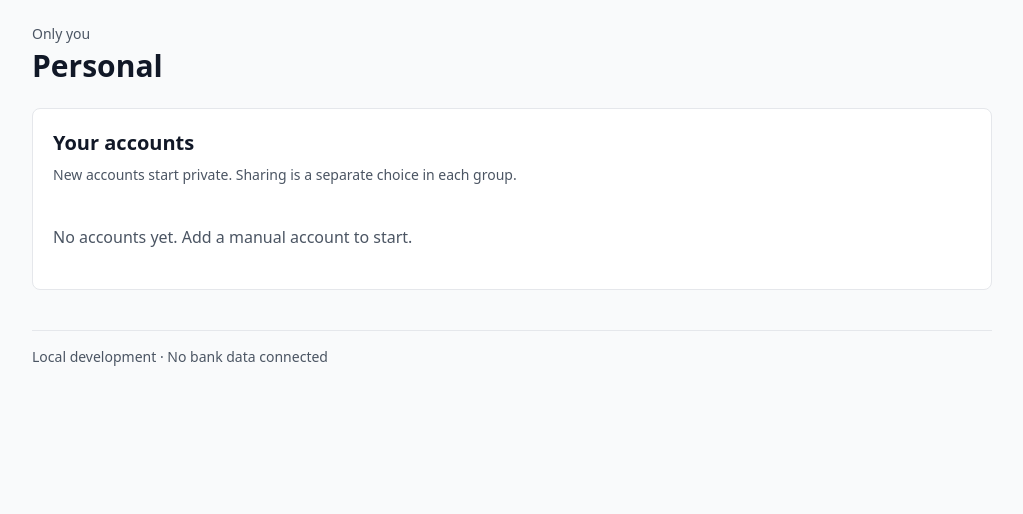
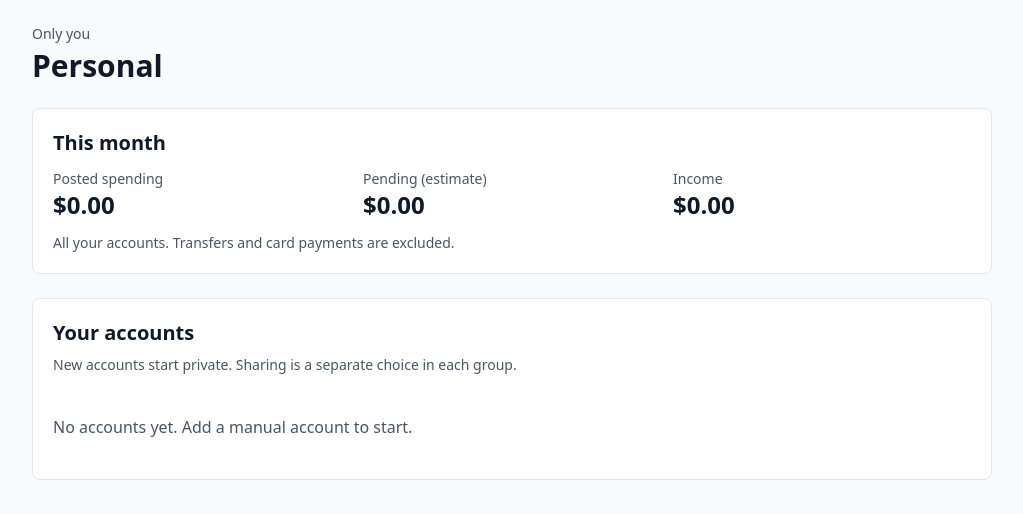
Before and after one commit to kah-eru/budget, a Django app: page /workspaces/1/ in a window 1280 px wide. Shown: the part 165-679 px from the top of the page, without its empty margins (128-1151 px from the left). Run offline with Django 5.2, Linux system fonts and the light colour scheme; the visitor is signed in with stand-in values (Sample User, id 1); data comes from the database, SQL or seed files in the repository; data that the repository does not hold is empty; style sheets or scripts are compiled from the project's sources; parts of the project's set-up code (start-up, migrations or seed data) failed here and were passed over.

Commit message:
feat: add manual transactions and monthly spending totals
Integer-cent USD transactions with expense/refund/income/transfer
classification, owner-only add/edit, central reporting.spending() over
visible accounts, and a this-month summary per workspace. Writes bump
data_revision for every workspace the account is visible in.

Co-Authored-By: Claude Opus 5.5 (1M context) <noreply@anthropic.com>

```diff
--- a/assets/app.css
+++ b/assets/app.css
@@ -6,9 +6,9 @@
 
 @layer base {
   body { font-family: ui-sans-serif, system-ui, sans-serif; }
-  a, button, input { touch-action: manipulation; }
+  a, button, input, select { touch-action: manipulation; }
   a, button { overflow-wrap: anywhere; }
-  input:not([type="hidden"]):not([type="checkbox"]) {
+  input:not([type="hidden"]):not([type="checkbox"]), select {
     @apply block min-h-11 w-full rounded-lg border border-gray-300 bg-gray-50 p-3 text-base text-gray-900;
   }
   input[type="checkbox"] {
--- a/budget/models.py
+++ b/budget/models.py
@@ -66,3 +66,22 @@ class MembershipNotice(models.Model):
     recipient = models.ForeignKey(settings.AUTH_USER_MODEL, on_delete=models.CASCADE)
     member_name = models.CharField(max_length=150)
     created_at = models.DateTimeField(auto_now_add=True)
+
+
+class Transaction(models.Model):
+    # Positive cents; classification decides whether it adds to or reduces spending.
+    CLASSIFICATIONS = [("expense", "Expense"), ("refund", "Refund"), ("income", "Income"), ("transfer", "Transfer or card payment")]
+    account = models.ForeignKey(Account, on_delete=models.CASCADE, related_name="transactions")
+    posted_on = models.DateField()
+    amount_cents = models.BigIntegerField()
+    currency = models.CharField(max_length=3, default="USD", editable=False)
+    classification = models.CharField(max_length=10, choices=CLASSIFICATIONS, default="expense")
+    pending = models.BooleanField(default=False)
+    description = models.CharField(max_length=200, blank=True)
+
+    class Meta:
+        indexes = [models.Index(fields=["account", "posted_on", "id"])]
+        constraints = [
+            models.CheckConstraint(condition=Q(amount_cents__gt=0), name="transaction_amount_positive"),
+            models.CheckConstraint(condition=Q(currency="USD"), name="transaction_usd_only"),
+        ]
--- /dev/null
+++ b/budget/reporting.py
@@ -0,0 +1,20 @@
+from django.db.models import Q, Sum
+from django.db.models.functions import Coalesce
+
+from .models import Transaction
+from .permissions import visible_accounts
+
+
+def spending(user, workspace, start, end):
+    """Net spending in cents for [start, end]: expenses minus refunds; transfers never count."""
+    rows = Transaction.objects.filter(account__in=visible_accounts(user, workspace), posted_on__range=(start, end))
+
+    def total(q):
+        return Coalesce(Sum("amount_cents", filter=q), 0)
+
+    expense, refund, income = Q(classification="expense"), Q(classification="refund"), Q(classification="income")
+    posted, pending = Q(pending=False), Q(pending=True)
+    t = rows.aggregate(
+        pe=total(posted & expense), pr=total(posted & refund), qe=total(pending & expense), qr=total(pending & refund), inc=total(posted & income),
+    )
+    return {"posted_cents": t["pe"] - t["pr"], "pending_cents": t["qe"] - t["qr"], "income_cents": t["inc"]}
--- a/budget/templates/budget/workspace.html
+++ b/budget/templates/budget/workspace.html
@@ -1,9 +1,19 @@
 {% extends 'budget/base.html' %}
+{% load money %}
 {% block content %}
 <div class="mb-6 flex flex-wrap items-start justify-between gap-4">
   <div><p class="mb-1 text-sm text-gray-600">{% if workspace.is_personal %}Only you{% else %}Shared workspace{% endif %}</p><h1 class="break-words text-3xl font-semibold">{{ workspace.name }}</h1></div>
   {% if not workspace.is_personal %}<a class="primary" href="{% url 'sharing' workspace.pk %}">Manage sharing</a>{% endif %}
 </div>
+<section aria-labelledby="month-title" class="mb-6 rounded-lg border border-gray-200 bg-white p-5">
+  <h2 id="month-title" class="mb-3 text-xl font-semibold">This month</h2>
+  <dl class="grid grid-cols-1 gap-3 sm:grid-cols-3">
+    <div><dt class="text-sm text-gray-600">Posted spending</dt><dd class="text-2xl font-semibold tabular-nums">{{ month.posted_cents|dollars }}</dd></div>
+    <div><dt class="text-sm text-gray-600">Pending (estimate)</dt><dd class="text-2xl font-semibold tabular-nums">{{ month.pending_cents|dollars }}</dd></div>
+    <div><dt class="text-sm text-gray-600">Income</dt><dd class="text-2xl font-semibold tabular-nums">{{ month.income_cents|dollars }}</dd></div>
+  </dl>
+  <p class="mt-3 text-sm text-gray-600">{% if workspace.is_personal %}All your accounts.{% else %}Only accounts shared with this group.{% endif %} Transfers and card payments are excluded.</p>
+</section>
 <section aria-labelledby="accounts-title" class="rounded-lg border border-gray-200 bg-white p-5">
   <h2 id="accounts-title" class="mb-2 text-xl font-semibold">{% if workspace.is_personal %}Your accounts{% else %}Shared accounts{% endif %}</h2>
   <p class="mb-5 text-sm text-gray-600">{% if workspace.is_personal %}New accounts start private. Sharing is a separate choice in each group.{% else %}Only explicitly shared accounts appear here. Personal notes and statement PDFs stay private.{% endif %}</p>
--- /dev/null
+++ b/budget/templatetags/money.py
@@ -0,0 +1,9 @@
+from django import template
+
+register = template.Library()
+
+
+@register.filter
+def dollars(cents):
+    sign = "-" if cents < 0 else ""
+    return f"{sign}${abs(cents) // 100:,}.{abs(cents) % 100:02d}"
--- a/budget/views.py
+++ b/budget/views.py
@@ -4,11 +4,14 @@ from django.core.exceptions import ValidationError
 from django.db import DatabaseError, connection, transaction
 from django.http import Http404, HttpResponse, JsonResponse
 from django.shortcuts import get_object_or_404, redirect, render
+from django.urls import reverse
+from django.utils import timezone
 from django.views.decorators.http import require_http_methods, require_POST
 
-from .forms import AccountForm, GroupForm, SharingForm
-from .models import Membership, MembershipNotice
-from .permissions import get_workspace, visible_accounts, visible_workspaces
+from .forms import AccountForm, GroupForm, SharingForm, TransactionForm
+from .models import Membership, MembershipNotice, Transaction
+from .permissions import editable_accounts, get_workspace, visible_accounts, visible_workspaces
+from .reporting import spending
 from .sharing import bump_account_data, remove_member, replace_shares
 
 
@@ -45,6 +48,8 @@ def workspace_detail(request, workspace_id):
     context = page_context(request.user, workspace)
     context["accounts"] = visible_accounts(request.user, workspace).select_related("owner").order_by("name", "pk")
     context["memberships"] = Membership.objects.filter(workspace=workspace).select_related("user").exclude(user=workspace.owner)
+    today = timezone.localdate()
+    context["month"] = spending(request.user, workspace, today.replace(day=1), today)
     context["membership_notices"] = MembershipNotice.objects.filter(workspace=workspace, recipient=request.user).order_by("-pk")[:20]
     return render(request, "budget/workspace.html", context)
 
@@ -53,7 +58,27 @@ def workspace_detail(request, workspace_id):
 def account_detail(request, workspace_id, account_id):
     workspace = get_workspace(request.user, workspace_id)
     account = get_object_or_404(visible_accounts(request.user, workspace), pk=account_id)
-    return render(request, "budget/account.html", {**page_context(request.user, workspace), "account": account})
+    # ponytail: newest 100 only; the timeline slice adds (date, id) cursor paging.
+    transactions = account.transactions.order_by("-posted_on", "-pk")[:100]
+    return render(request, "budget/account.html", {**page_context(request.user, workspace), "account": account, "transactions": transactions})
+
+
+@login_required
+@require_http_methods(["GET", "POST"])
+def transaction_edit(request, workspace_id, account_id, transaction_id=None):
+    workspace = get_workspace(request.user, workspace_id)
+    account = get_object_or_404(editable_accounts(request.user, workspace), pk=account_id)
+    row = get_object_or_404(Transaction, account=account, pk=transaction_id) if transaction_id else Transaction(account=account)
+    form = TransactionForm(request.POST if request.method == "POST" else None, instance=row)
+    back = reverse("account_detail", args=[workspace.pk, account.pk])
+    if request.method == "POST" and form.is_valid():
+        with transaction.atomic():
+            form.save()
+            bump_account_data(account)
+        messages.success(request, "Transaction saved.")
+        return redirect(back)
+    title = "Edit transaction" if transaction_id else f"Add a transaction to {account.name}"
+    return render(request, "budget/form.html", {**page_context(request.user, workspace), "form": form, "title": title, "action": "Save transaction", "cancel_url": back, "help": "Manual entry. Transfers and card payments never count as spending."}, status=400 if request.method == "POST" else 200)
 
 
 @login_required
--- a/config/urls.py
+++ b/config/urls.py
@@ -27,6 +27,8 @@ urlpatterns = [
     path("groups/new/", views.group_create, name="group_create"),
     path("workspaces/<int:workspace_id>/", views.workspace_detail, name="workspace"),
     path("workspaces/<int:workspace_id>/accounts/<int:account_id>/", views.account_detail, name="account_detail"),
+    path("workspaces/<int:workspace_id>/accounts/<int:account_id>/transactions/new/", views.transaction_edit, name="transaction_create"),
+    path("workspaces/<int:workspace_id>/accounts/<int:account_id>/transactions/<int:transaction_id>/", views.transaction_edit, name="transaction_edit"),
     path("workspaces/<int:workspace_id>/sharing/", views.sharing, name="sharing"),
     path("workspaces/<int:workspace_id>/members/<int:member_id>/remove/", views.member_remove, name="member_remove"),
 ]
```
Also changed, not shown: budget/forms.py (+23 -1 lines), budget/templates/budget/account.html (+18 -3 lines), budget/tests/test_reporting.py (added, +98 -0 lines), budget/migrations/0004_transaction.py (added), budget/templatetags/__init__.py (added).
